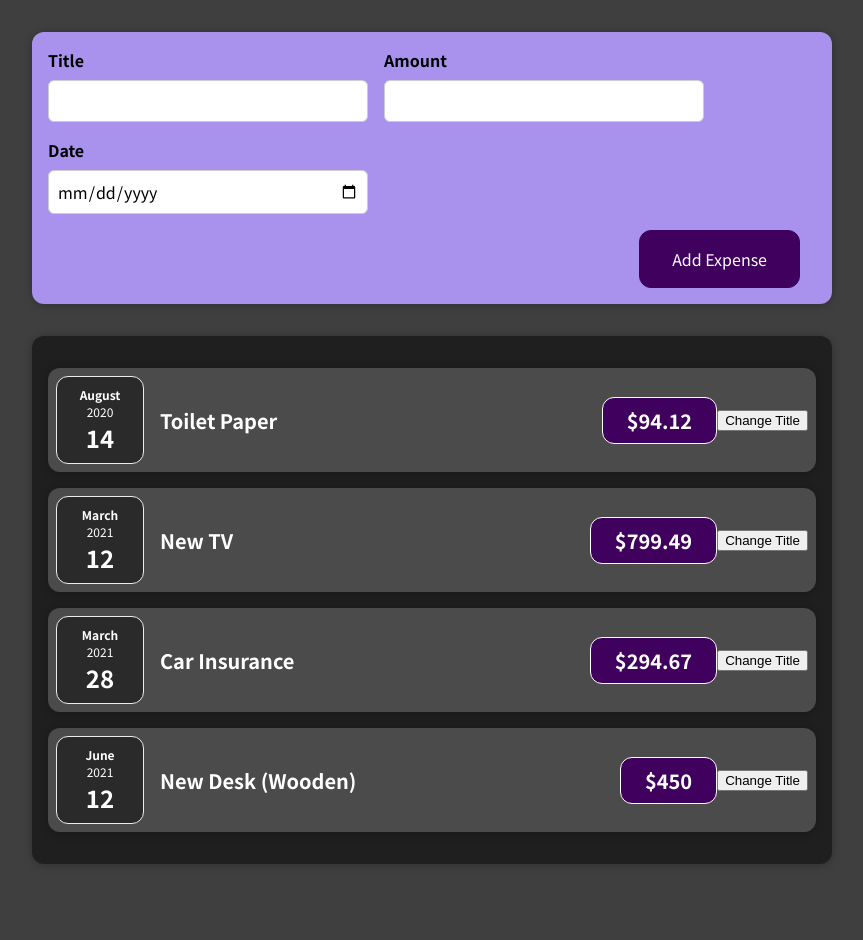
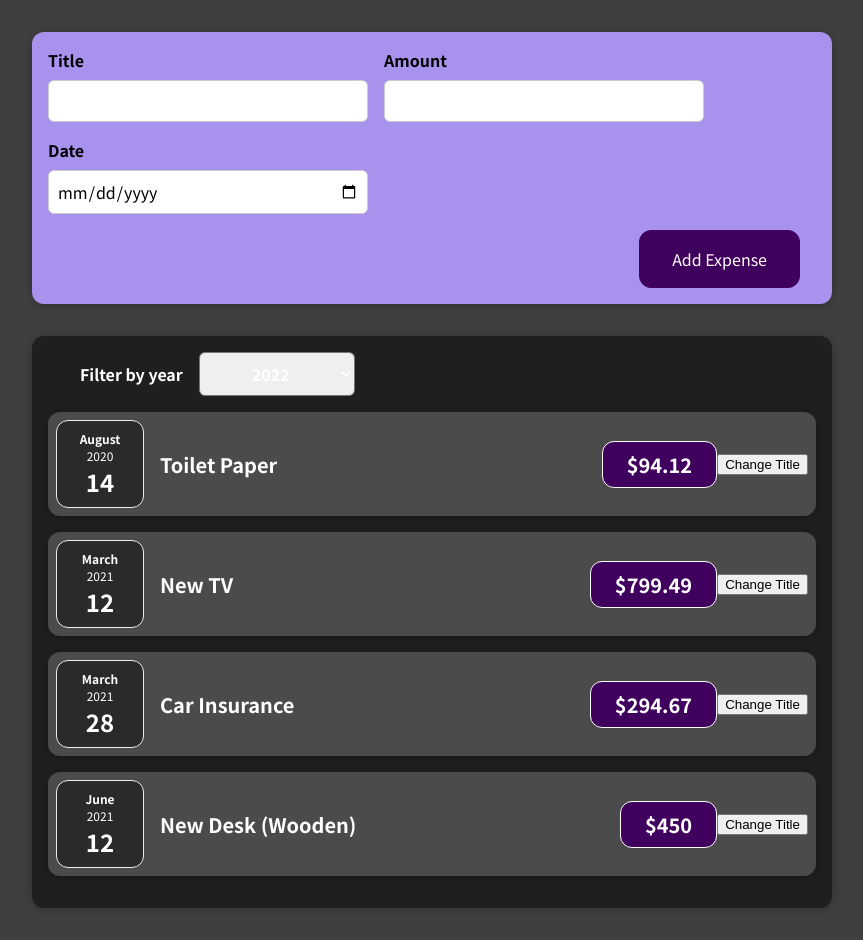
Before and after one commit to christerforsgren91/react-expense-list, a React (Create React App) app: page / in a window 1280 px wide. Shown: the whole page, without its empty margins (208-1071 px from the left). Before the commit the page ends 896 px from the top, so only its background shows below. Built offline with nearby package versions, Linux system fonts and the light colour scheme.

Commit message:
Add expenses filter component for filtred vy years

```diff
--- a/src/components/Expenses/Expenses.jsx
+++ b/src/components/Expenses/Expenses.jsx
@@ -1,10 +1,13 @@
 import ExpenseItem from './ExpenseItem';
-import Card from '../UI/Card'
+import ExpensesFilter from './ExpensesFilter'
+import Card from '../UI/Card';
 import './Expenses.css';
 
 const Expenses = (props) => {
   return (
+    <div>
       <Card className="expenses">
+        <ExpensesFilter />
         <ExpenseItem
           title={props.items[0].title}
           amount={props.items[0].amount}
@@ -26,7 +29,8 @@
           date={props.items[3].date}
         />
       </Card>
+    </div>
   );
-}
+};
 
 export default Expenses;
--- /dev/null
+++ b/src/components/Expenses/ExpensesFilter.css
@@ -0,0 +1,24 @@
+.expenses-filter {
+  color: white;
+  padding: 0 1rem;
+}
+
+.expenses-filter__control {
+  display: flex;
+  width: 100%;
+  align-items: center;
+  justify-content: space-between;
+  margin: 1rem 0;
+}
+
+.expenses-filter label {
+  font-weight: bold;
+  margin-bottom: 0.5rem;
+}
+
+.expenses-filter select {
+  font: inherit;
+  padding: 0.5rem 3rem;
+  font-weight: bold;
+  border-radius: 6px;
+}
--- /dev/null
+++ b/src/components/Expenses/ExpensesFilter.jsx
@@ -0,0 +1,24 @@
+import React from 'react'
+import './ExpensesFilter.css'
+
+const ExpensesFilter = () => {
+
+  const dropDownHandler = (event) => {
+    console.log(event.target.value)
+  }
+  return (
+    <div className='expenses-filter'>
+      <div className='expense-filter__control'>
+        <label className='expenses-filter label'>Filter by year</label>
+        <select className='expenses-filter select' onChange={dropDownHandler} >
+          <option value="2022">2022</option>
+          <option value="2021">2021</option>
+          <option value="2020">2020</option>
+          <option value="2019">2019</option>
+        </select>
+      </div>
+    </div>
+  )
+}
+
+export default ExpensesFilter
--- a/src/components/NewExpense/NewExpense.jsx
+++ b/src/components/NewExpense/NewExpense.jsx
@@ -8,7 +8,7 @@
       ...enteredExpenseData,
       id: Math.random().toString(),
     };
-    props.onAddExpense(expenseData)
+    props.onAddExpense(expenseData);
   };
   return (
     <div className="new-expense">
```
Also changed, not shown: src/App.js (+7 -7 lines). Lines whose indentation alone changed are shown as unchanged.
